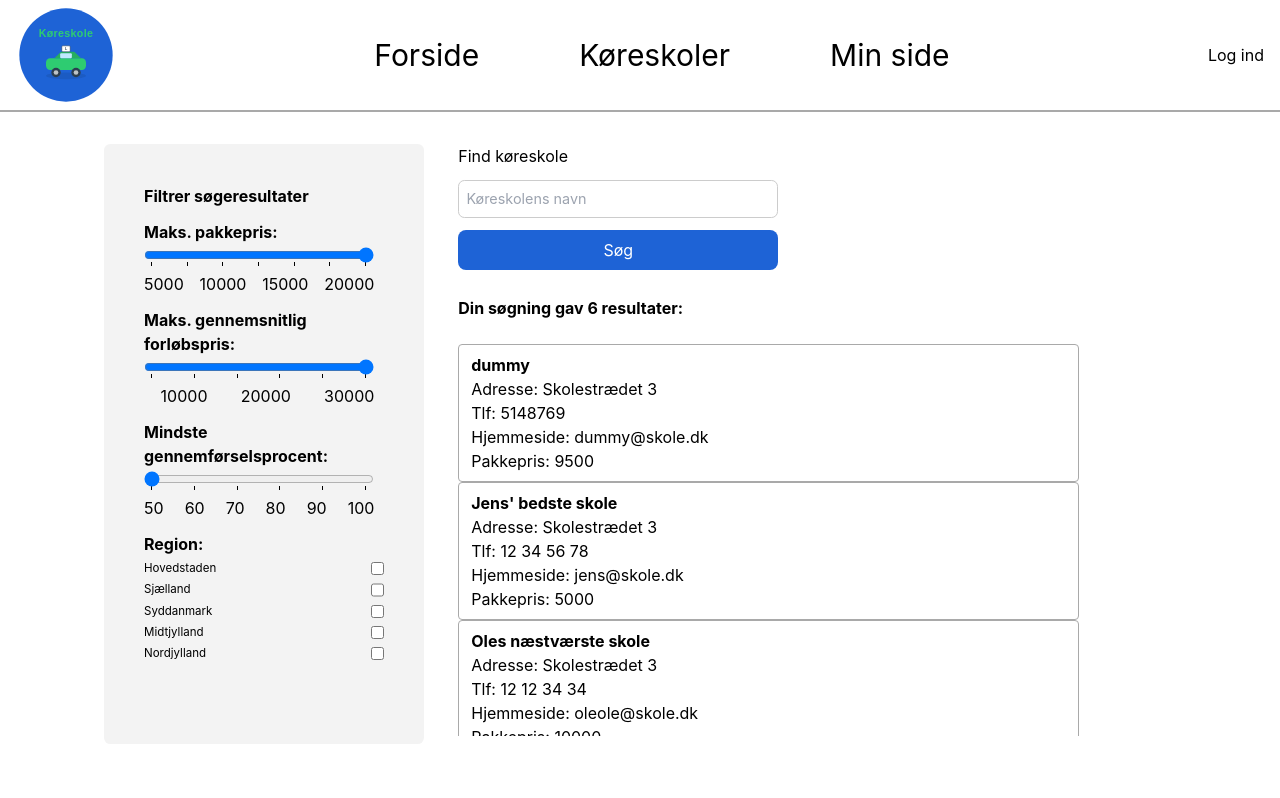
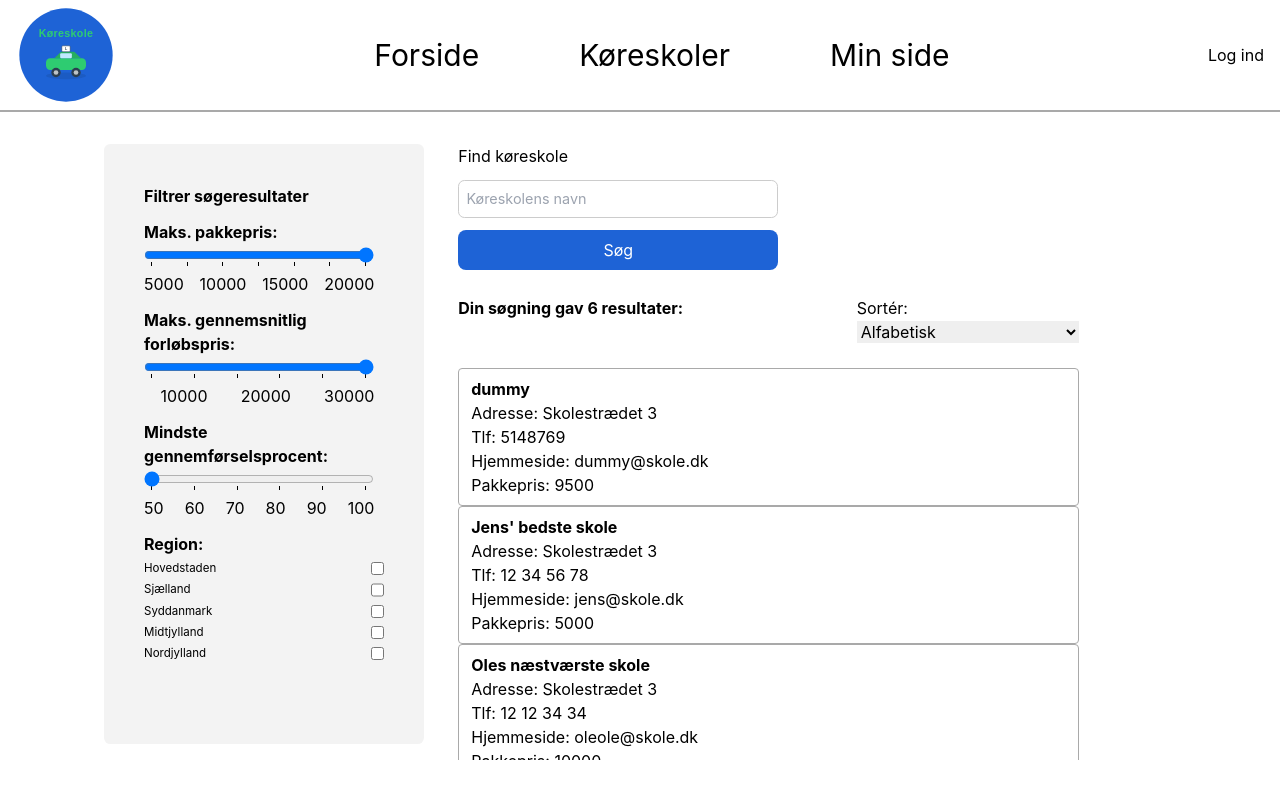
Before and after one commit to RATCM/DrivingSchoolWebsite, a React (Create React App) app: page /koreskoler in a window 1280 px wide. Both pictures are taken after a click on the button "Søg". Built offline with nearby package versions, Linux system fonts and the light colour scheme.

Commit message:
Some sort options implemented in dropdown

```diff
--- a/src/pages/Koreskoler.css
+++ b/src/pages/Koreskoler.css
@@ -66,7 +66,7 @@
 
 .result-header {
     display: grid;
-    grid-template-columns: 25fr 1fr;
+    grid-template-columns: 2.2fr 1fr;
     padding-bottom: 2vh;
     justify-content: space-between;
     flex-direction: column;
@@ -76,6 +76,11 @@
 .result-header-text {
     flex: auto;
 }
+
+.sort-results {
+    flex: auto;
+}
+
 
 h1 {
     font-size: 2.5vh;
--- a/src/pages/Koreskoler.tsx
+++ b/src/pages/Koreskoler.tsx
@@ -49,6 +49,12 @@ function Koreskoler() {
         return schoolViewModels.filter(a => Number(a.pricing)<Number(currentPrice))
     }
     const [sortOption, setSortOption] = React.useState("alphabetical");
+    const sortDropDown= document.querySelector("#sort-results");
+    const inputSort= sortDropDown?.querySelector("select");
+    function updateSortOption() {
+        try {setSortOption(inputSort!.value);}
+        catch (e) {setSortOption("");}
+    }
     function sortList(list: DrivingSchoolViewModel[]): DrivingSchoolViewModel[] {
         switch (sortOption) {
             case "alphabetical": return list.sort((a,b) => {
@@ -61,11 +67,11 @@ function Koreskoler() {
                 return 0;
             })
             case "package-ascending": return list.sort((a,b) => Number(a.pricing) - Number(b.pricing))
-            case "package-descending": return list.sort((a,b) => Number(b.pricing) + Number(b.pricing))
+            case "package-descending": return list.sort((a,b) => Number(b.pricing) - Number(a.pricing))
             case "avg-ascending": return list.sort((a,b) => Number(a.pricing) - Number(b.pricing))
-            case "avg-descending": return list.sort((a,b) => Number(b.pricing) + Number(b.pricing))
-            case "pass-rate-descending": return list.sort((a,b) => Number(b.pricing) + Number(b.pricing))
-            default: return list.sort((a,b) => Number(a.pricing) - Number(b.pricing))
+            case "avg-descending": return list.sort((a,b) => Number(b.pricing) - Number(a.pricing))
+            case "pass-rate-descending": return list.sort((a,b) => Number(b.pricing) - Number(a.pricing))
+            default: return list;
         }
 
     }
@@ -177,7 +183,7 @@ function Koreskoler() {
 
             <div className="right-column">
                 <div className="school-search">
-                    <div className="search-box" id = "search-box">
+                    <div className="search-box" id="search-box">
                         <h2>Find køreskole</h2>
                         <input
                             id="search-text"
@@ -189,7 +195,6 @@ function Koreskoler() {
                         <button className="search-button" onClick={() => updateSearchTerm()}>
                             Søg
                         </button>
-
                     </div>
                 </div>
                 <div>
@@ -197,6 +202,17 @@ function Koreskoler() {
                         <div className="result-header">
                             <div className="result-header-text">
                                 <strong>Din søgning gav {matchingResults} resultat{pluralResults()}:</strong>
+                            </div>
+                            <div className="sort-results" id={"sort-results"}>
+                                <label htmlFor="sort-dropdown">Sortér: </label>
+                                <select name="sort" id="sort-dropdown" onChange={() => updateSortOption()}>
+                                    <option value="alphabetical">Alfabetisk</option>
+                                    <option value="package-ascending">Laveste pakkepris</option>
+                                    <option value="package-descending">Højeste pakkepris</option>
+                                    <option value="avg-ascending" disabled>Laveste gennemsnitspris</option>
+                                    <option value="avg-descending" disabled>Højeste gennemsnitspris</option>
+                                    <option value="pass-rate-descending" disabled>Højeste beståelsesprocent</option>
+                                </select>
                             </div>
                             {/*<button className="cancel-search" onClick={() => setActive(false)}>X</button>*/}
                         </div>
```
